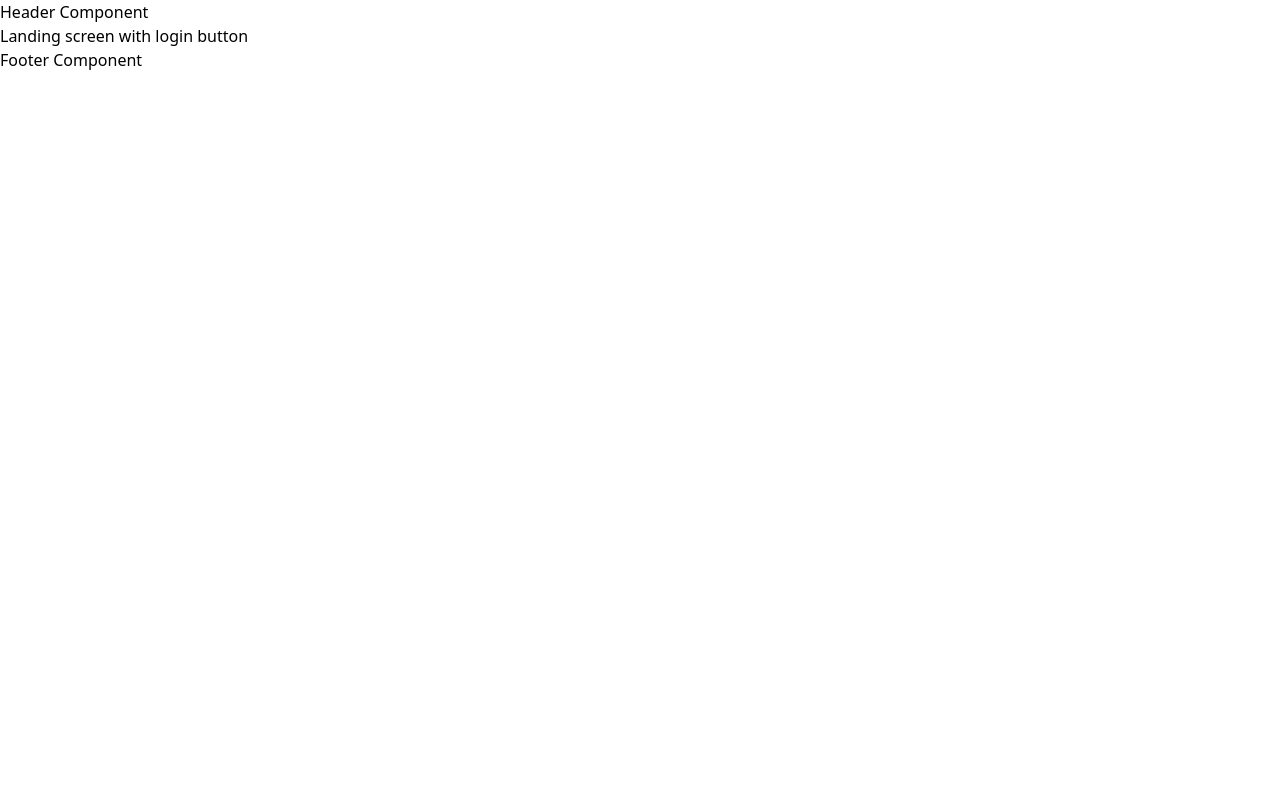
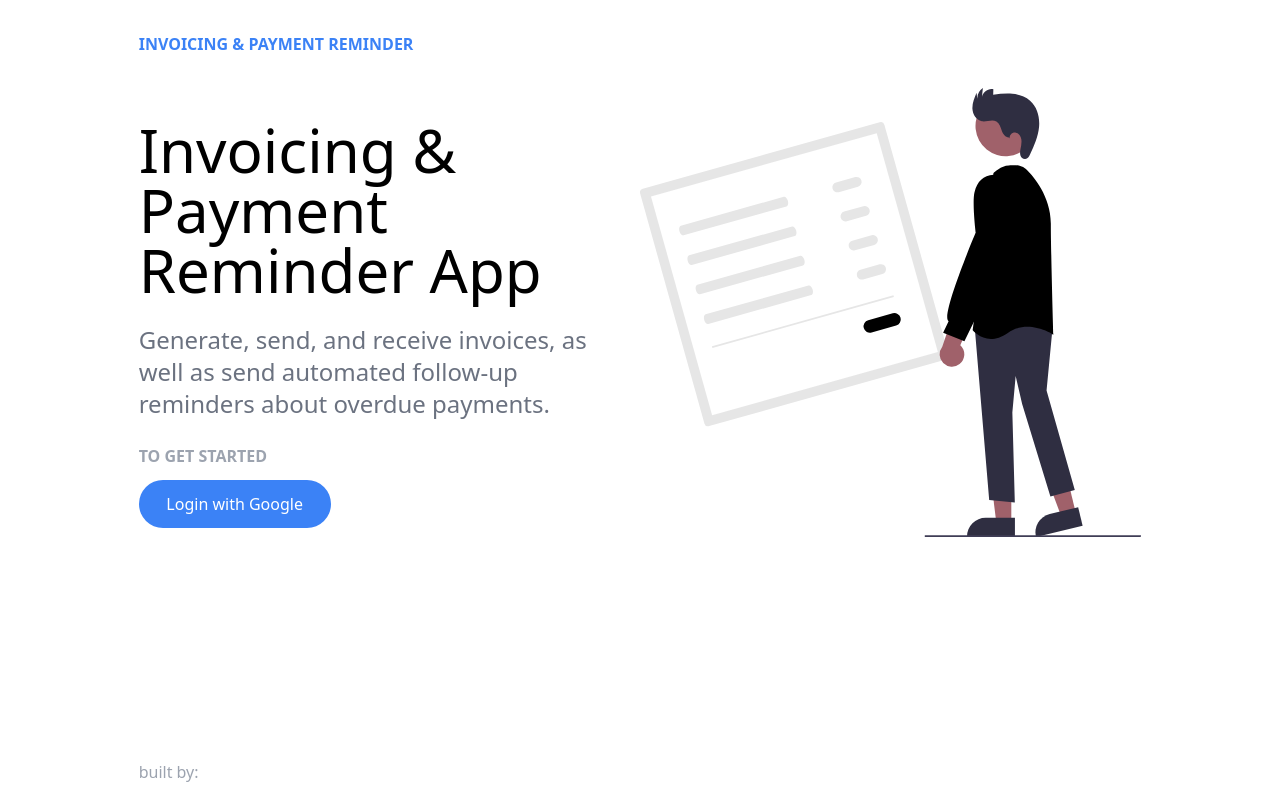
Before and after one commit to slroberts/invoicing-payment-reminder-FE, a React (Create React App) app: page / in a window 1280 px wide. Built offline with nearby package versions, Linux system fonts and the light colour scheme.

Commit message:
styled components

```diff
--- a/src/App.js
+++ b/src/App.js
@@ -3,12 +3,12 @@ import { BrowserRouter as Router, Route, Switch } from 'react-router-dom';
 
 import Header from './components/Header';
 import Footer from './components/Footer';
-import Landing from './components/pages/Landing';
-import Dashboard from './components/pages/Dashboard';
+import Landing from './pages/Landing';
+import Dashboard from './pages/Dashboard';
 
 const App = () => {
   return (
-    <div>
+    <div className='container w-full lg:w-5/6 px-8 h-screen '>
       <Router>
         <Header />
         <Switch>
--- /dev/null
+++ b/src/components/Button.js
@@ -0,0 +1,14 @@
+import React from 'react';
+
+const Button = ({ buttonText }) => {
+  return (
+    <button
+      onClick={() => console.log('I am a button')}
+      className='mt-3 p-3 w-48 bg-blue-500 hover:bg-blue-700 text-white text-center rounded-full border-none transition duration-300 ease-in-out'
+    >
+      {buttonText}
+    </button>
+  );
+};
+
+export default Button;
--- a/src/components/Footer.js
+++ b/src/components/Footer.js
@@ -1,7 +1,7 @@
 import React from 'react';
 
 const Footer = () => {
-  return <div>Footer Component</div>;
+  return <div className='absolute bottom-0 py-4 text-gray-400'>built by:</div>;
 };
 
 export default Footer;
--- a/src/components/Header.js
+++ b/src/components/Header.js
@@ -1,7 +1,11 @@
 import React from 'react';
 
 const Header = () => {
-  return <div>Header Component</div>;
+  return (
+    <h1 className='font-sans font-bold uppercase antialiased text-blue-500 py-8'>
+      Invoicing & payment Reminder
+    </h1>
+  );
 };
 
 export default Header;
--- a/src/components/pages/Landing.js
+++ /dev/null
@@ -1,7 +0,0 @@
-import React from 'react';
-
-const Landing = () => {
-  return <div>Landing screen with login button</div>;
-};
-
-export default Landing;
--- /dev/null
+++ b/src/pages/Landing.js
@@ -0,0 +1,32 @@
+import React from 'react';
+import Button from '../components/Button';
+import InvoiceImage from '../images/undraw_Receipt_re_fre3.svg';
+
+const Landing = () => {
+  return (
+    <div>
+      <div className='flex flex-wrap'>
+        <div className='flex-auto md:w-24 pt-8 pr-8'>
+          <h1 className='text-4xl lg:text-6xl'>
+            Invoicing & Payment Reminder App
+          </h1>
+          <p className='mt-6 lg:text-2xl  text-gray-500 antialiased'>
+            Generate, send, and receive invoices, as well as send automated
+            follow-up reminders about overdue payments.
+          </p>
+          <h2 className='font-semibold uppercase mt-6 text-gray-400 antialiased'>
+            To Get Started
+          </h2>
+          <Button buttonText='Login with Google' />
+        </div>
+        <img
+          className='flex-auto md:w-24'
+          src={InvoiceImage}
+          alt='invoicing illustration - man in a black shirt with gray pants and black shoes looking at a large invoice.'
+        />
+      </div>
+    </div>
+  );
+};
+
+export default Landing;
```
Also changed, not shown: src/images/undraw_Receipt_re_fre3.svg (added), src/pages/Dashboard.js (renamed from src/components/pages/Dashboard.js).
